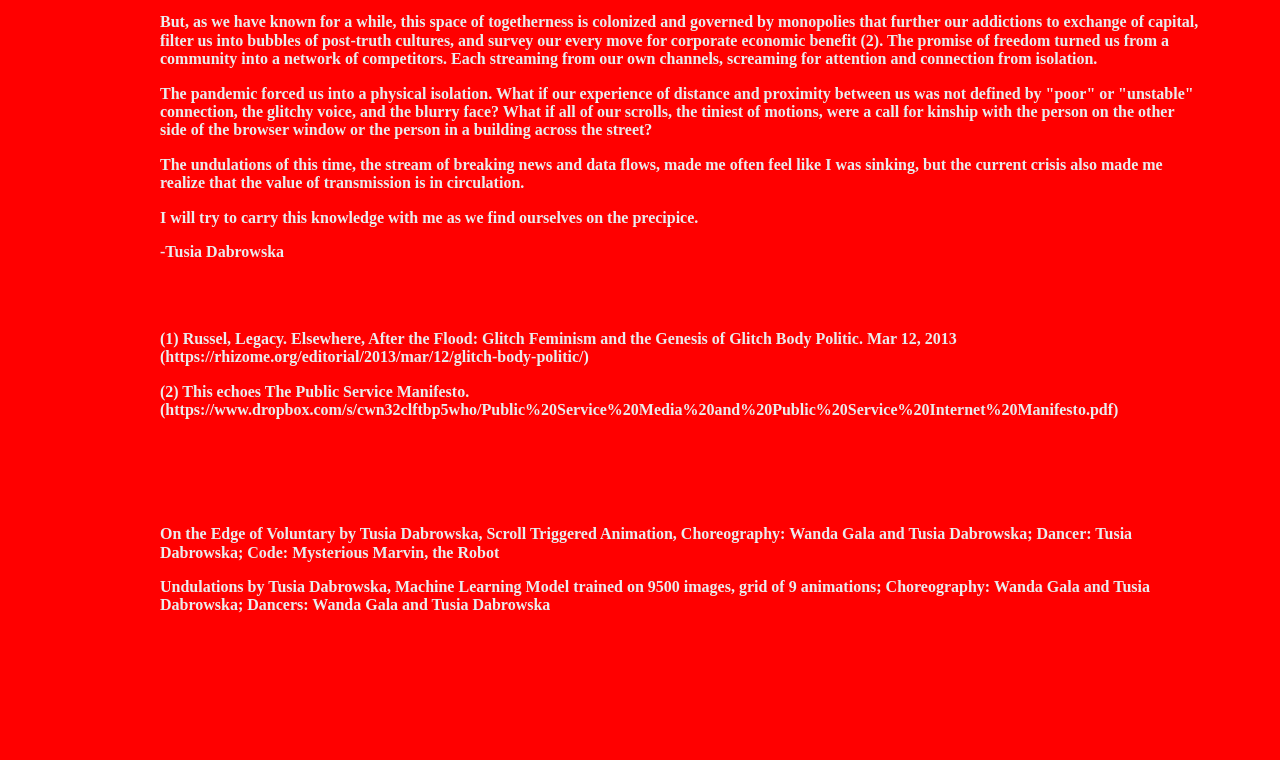
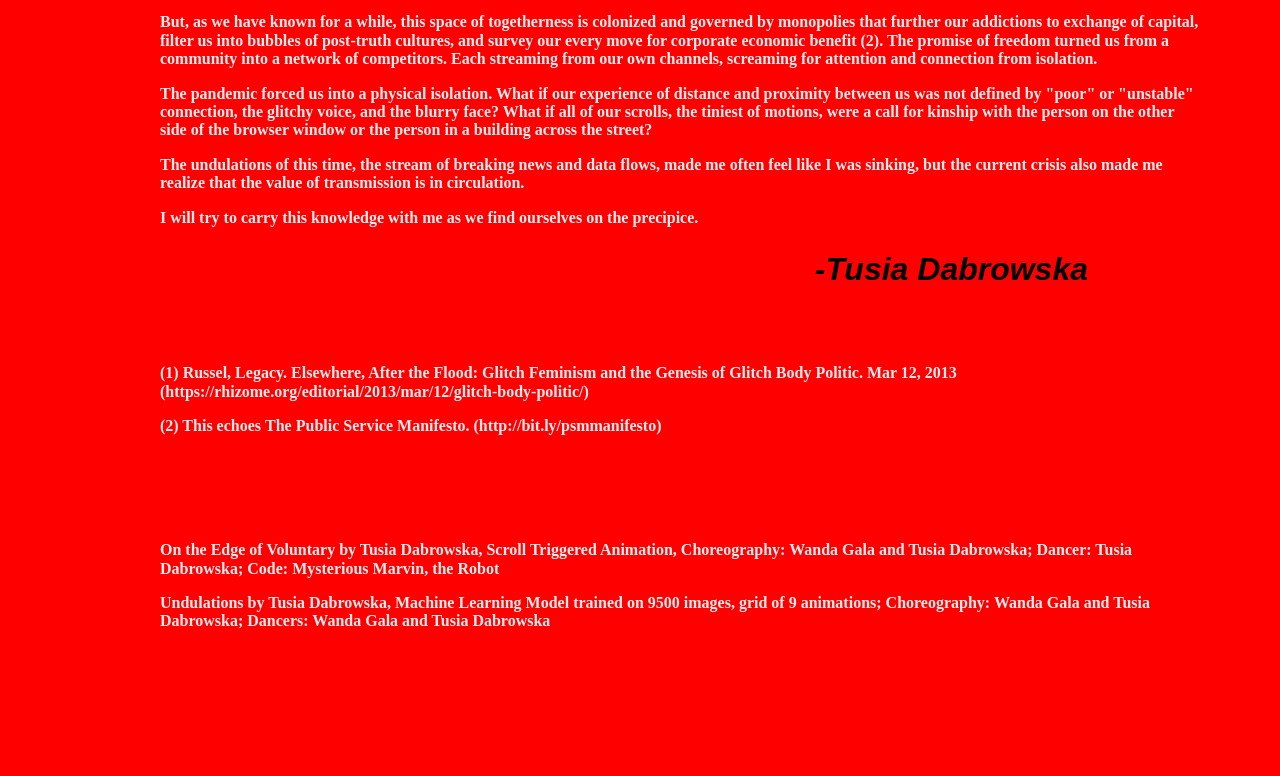
Before and after one commit to ToucheTusia/Undultations-v2, a plain HTML site: page index.html in a window 1280 px wide. Shown: the part 1674-2450 px from the top of the page. Drawn offline with nearby package versions, Linux system fonts and the light colour scheme; a script that the page names is missing.

Commit message:
Update index.html

```diff
--- a/index.html
+++ b/index.html
@@ -67,13 +67,15 @@
 <p>The undulations of this time, the stream of breaking news and data flows, made me often feel like I was sinking, but the current crisis also made me realize that the value of transmission is in circulation.</p>
 
 <p>I will try to carry this knowledge with me as we find ourselves on the precipice.</p>
-	    <p class="Tusia">-Tusia Dabrowska </p>
+	    <div class="b">
+	   <p> -Tusia Dabrowska </p>
+	    </div>
 	    <br>
   <br>
 
-<p>(1) Russel, Legacy. Elsewhere, After the Flood: Glitch Feminism and the Genesis of Glitch Body Politic. Mar 12, 2013 (https://rhizome.org/editorial/2013/mar/12/glitch-body-politic/)</p>
+<p>(1) Russel, Legacy. <b>Elsewhere, After the Flood: Glitch Feminism and the Genesis of Glitch Body Politic.</b> Mar 12, 2013 (https://rhizome.org/editorial/2013/mar/12/glitch-body-politic/)</p>
 
-<p>(2) This echoes The Public Service Manifesto. (https://www.dropbox.com/s/cwn32clftbp5who/Public%20Service%20Media%20and%20Public%20Service%20Internet%20Manifesto.pdf)</p>
+	    <p>(2) This echoes <b>The Public Service Manifesto.</b> (http://bit.ly/psmmanifesto)</p>
 <br>
   <br><br>
   <br>
```
